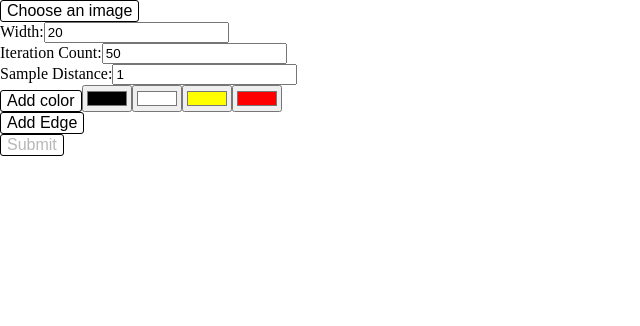
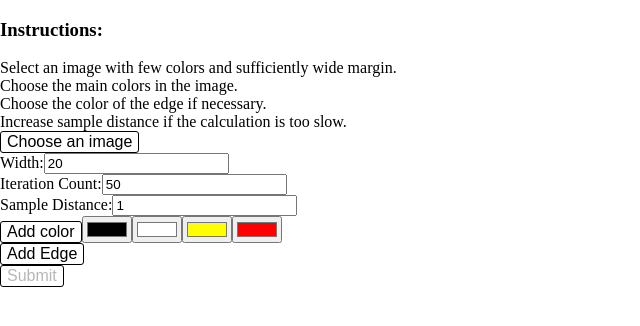
Before and after one commit to caffeinatedprogrammer/pixelator, a React (Create React App) app: page / in a window 1280 px wide. Shown: the top 326 px of the page, without its empty margins (0-640 px from the left). Built offline with nearby package versions, Linux system fonts and the light colour scheme.

Commit message:
Add instructions

```diff
--- a/src/InputForm.jsx
+++ b/src/InputForm.jsx
@@ -121,6 +121,11 @@ export default function InputForm({onSubmit}) {
     return (
         <SquareContainer
             other={<form className="form" onSubmit={handleSubmit}>
+                <h3>Instructions:</h3>
+                <span>Select an image with few colors and sufficiently wide margin.</span>
+                <span>Choose the main colors in the image.</span>
+                <span>Choose the color of the edge if necessary.</span>
+                <span>Increase sample distance if the calculation is too slow.</span>
                 <input className="hidden" ref={fileInputRef} type="file" onChange={handleFileInputChange} />
                 <Button onClick={handleFileButtonClick}>Choose an image</Button>
                 <div>
--- a/src/ResultGuide.jsx
+++ b/src/ResultGuide.jsx
@@ -6,7 +6,10 @@ export default function ResultGuide({mapping}) {
     return (
         <div className="result-guide-container">
             {Object.keys(mapping).map((color) =>
-                <div className="result-guide-item">
+                <div
+                    key={color.toString()}
+                    className="result-guide-item"
+                >
                     <div style={{
                         backgroundColor: color,
                         width: "50px",
@@ -15,7 +18,7 @@ export default function ResultGuide({mapping}) {
                         minHeight: "50px",
                         border: "1px solid black",
                         marginRight: "8px",
-                    }} />
+                    }}/>
                     <p>{mapping[color]}</p>
                 </div>
             )}
```
